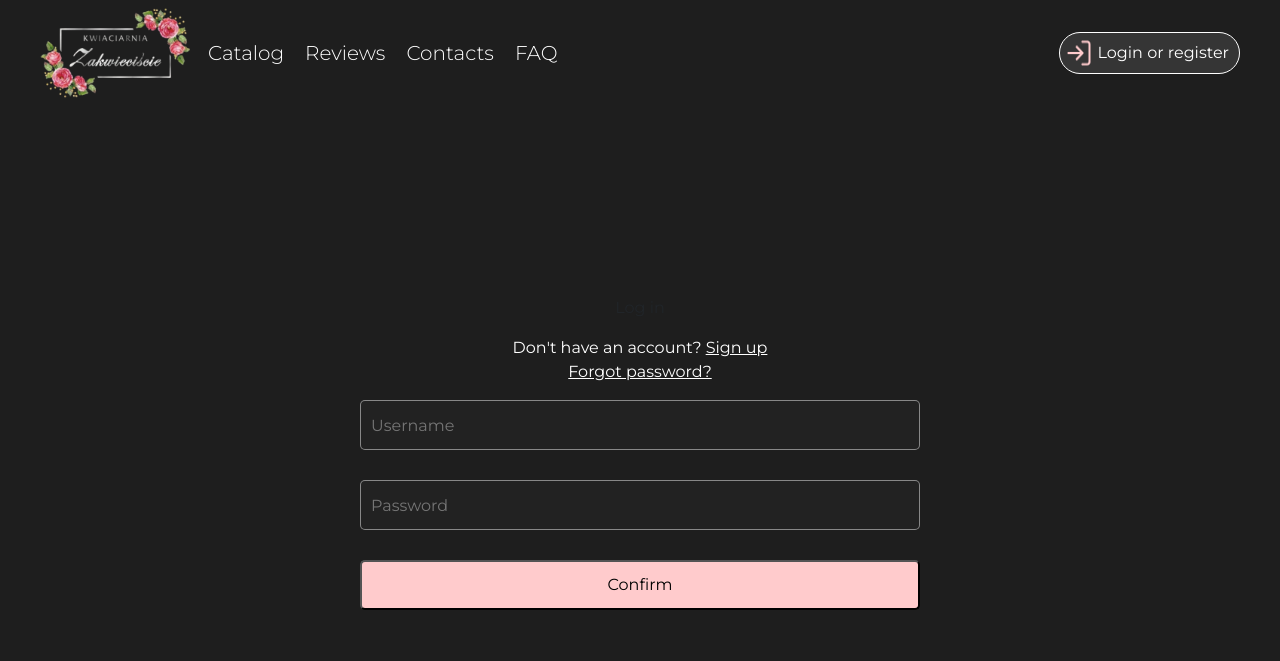
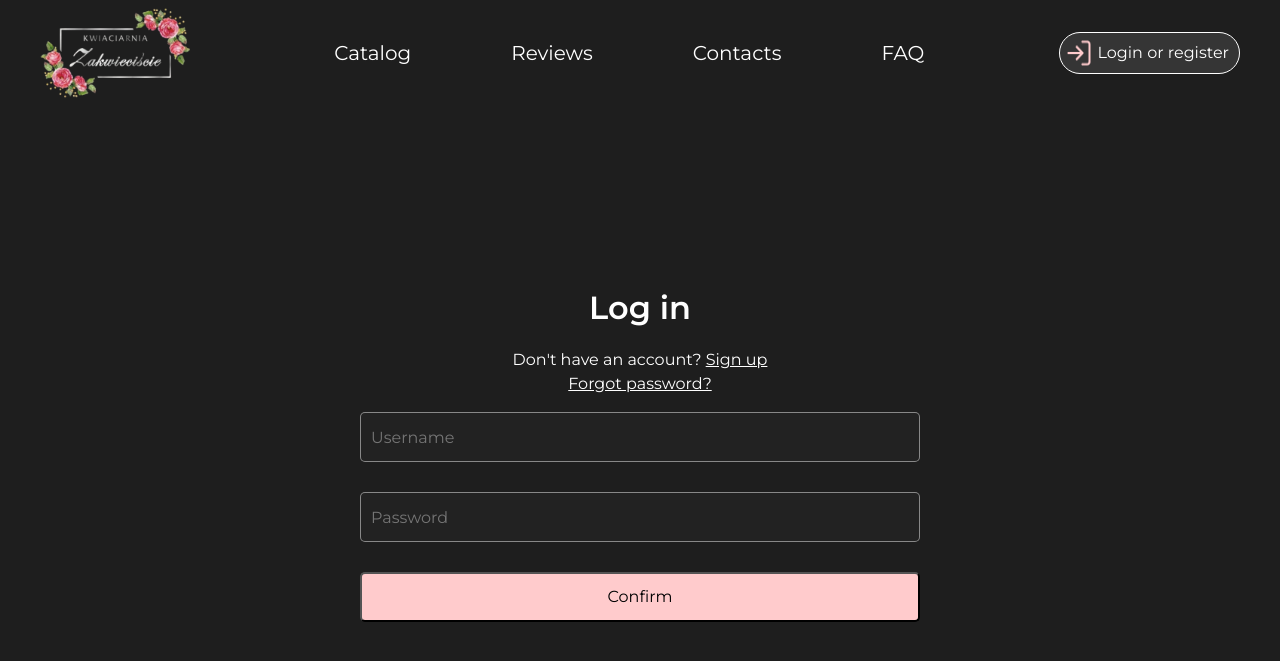
Before and after one commit to MaxPylypko/zakwieciscie, a Django app: page /login/ in a window 1280 px wide. Shown: the top 661 px of the page. Run offline with Django 5.2, Linux system fonts and the light colour scheme.

Commit message:
[authorize, main] small fixes

```diff
--- a/authorize/static/authorize/css/base.css
+++ b/authorize/static/authorize/css/base.css
@@ -52,3 +52,9 @@ a {
     margin-top: 5px;
     color: red
 }
+
+#status-title {
+    color: white;
+    font-weight: 600;
+    font-size: 32px;
+}
--- a/authorize/templates/authorize/login.html
+++ b/authorize/templates/authorize/login.html
@@ -2,7 +2,7 @@
 
 
 {% block title %}
-<p class="status-title">Log in</p>
+<p id="status-title">Log in</p>
 <div class="d-flex flex-column">
     <p class="info-text">Don't have an account? <a class="info-text" href="{% url 'signup' %}">Sign up</a></p>
     <a class="info-text" href="#">Forgot password?</a>
--- a/main/static/main/css/base.css
+++ b/main/static/main/css/base.css
@@ -4,19 +4,34 @@
 }
 
 * {
-    margin: 0;
-    padding: 0;
+    margin: 0px;
+    padding: 0px;
     box-sizing: border-box;
     font-family: var(--font);
 }
 
+footer {
+    border-top: solid 0.5px rgba(255, 255, 255, 0.288);
+}
 
-.nav-link {
-    font-family: var(--font);
+.nav-href {
+    text-decoration: none;
     font-size: 20px;
-    font-weight: 300;
-    margin-right: 5px;
+    font-weight: 400;
+    margin-left: 50px;
+    margin-right: 50px;
+    padding: 0 0 0 0;
 }
+
+.modal.fade.modal-right .modal-dialog {
+    transform: translate(125%, 0px);
+}
+
+.modal.show.modal-right .modal-dialog {
+    transform: none;
+}
+
+
 
 .navbar-nav {
     margin-left: 10px;
--- a/main/templates/main/base.html
+++ b/main/templates/main/base.html
@@ -23,26 +23,26 @@
 <body class="d-flex flex-column vh-100 align-items-center">
     <div id="header-content" class="navbar navbar-expand-lg d-flex justify-content-between">
 
+      <a href="{% url 'main' %}">
+          <img id="logo" src="{% static 'main/img/logo.png' %}" alt="Picture of logo">
+      </a>
+
         <div class="d-flex align-items-center">
-            <a href="{% url 'main' %}">
-                <img id="logo" src="{% static 'main/img/logo.png' %}" alt="Picture of logo">
-            </a>
-
             <ul class="navbar-nav d-flex justify-content-center">
                 <li class="nav-item">
-                    <a class="nav-link text-white" href="{% url 'catalog' %}">Catalog</a>
+                    <a class="nav-href text-white" href="{% url 'catalog' %}">Catalog</a>
                 </li>
 
                 <li class="nav-item">
-                    <a class="nav-link text-white" href="#">Reviews</a>
+                    <a class="nav-href text-white" href="#">Reviews</a>
                 </li>
 
                 <li class="nav-item">
-                    <a class="nav-link text-white" href="{% url 'contacts' %}">Contacts</a>
+                    <a class="nav-href text-white" href="{% url 'contacts' %}">Contacts</a>
                 </li>
 
                 <li class="nav-item">
-                    <a class="nav-link text-white" data-bs-toggle="modal" data-bs-target="#exampleModal" href="#">FAQ</a>
+                    <a class="nav-href text-white" data-bs-toggle="modal" data-bs-target="#exampleModal" href="#">FAQ</a>
                 </li>
             </ul>
         </div>
@@ -70,7 +70,7 @@
 
         <!-- MODAL OPEN -->
       <div class="modal fade modal-right" id="exampleModal" tabindex="-1" aria-labelledby="exampleModalLabel" aria-hidden="true">
-        <div class="modal-dialog modal-dialog-centered d-flex align-items-xxl-stretch modal-right" style="left: 34%;" style="transform: translate(125%, 0px)">
+        <div class="modal-dialog modal-dialog-centered d-flex align-items-xxl-stretch modal-right" style="left: 34%;">
           <div class="modal-content ">
             <div class="modal-header">
               <h1 class="modal-title fs-5" id="exampleModalLabel">Modal title</h1>
```
Also changed, not shown: catalog/views.py (line endings or trailing spaces).
